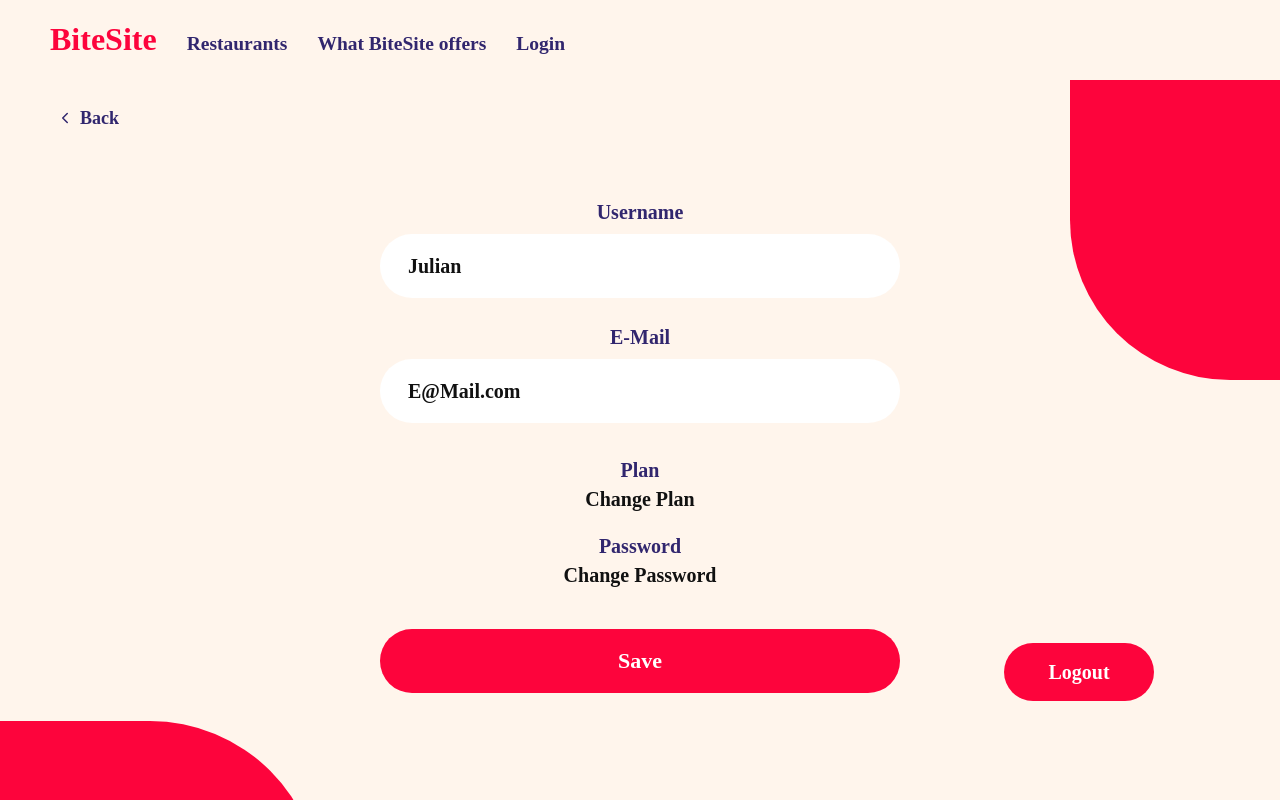
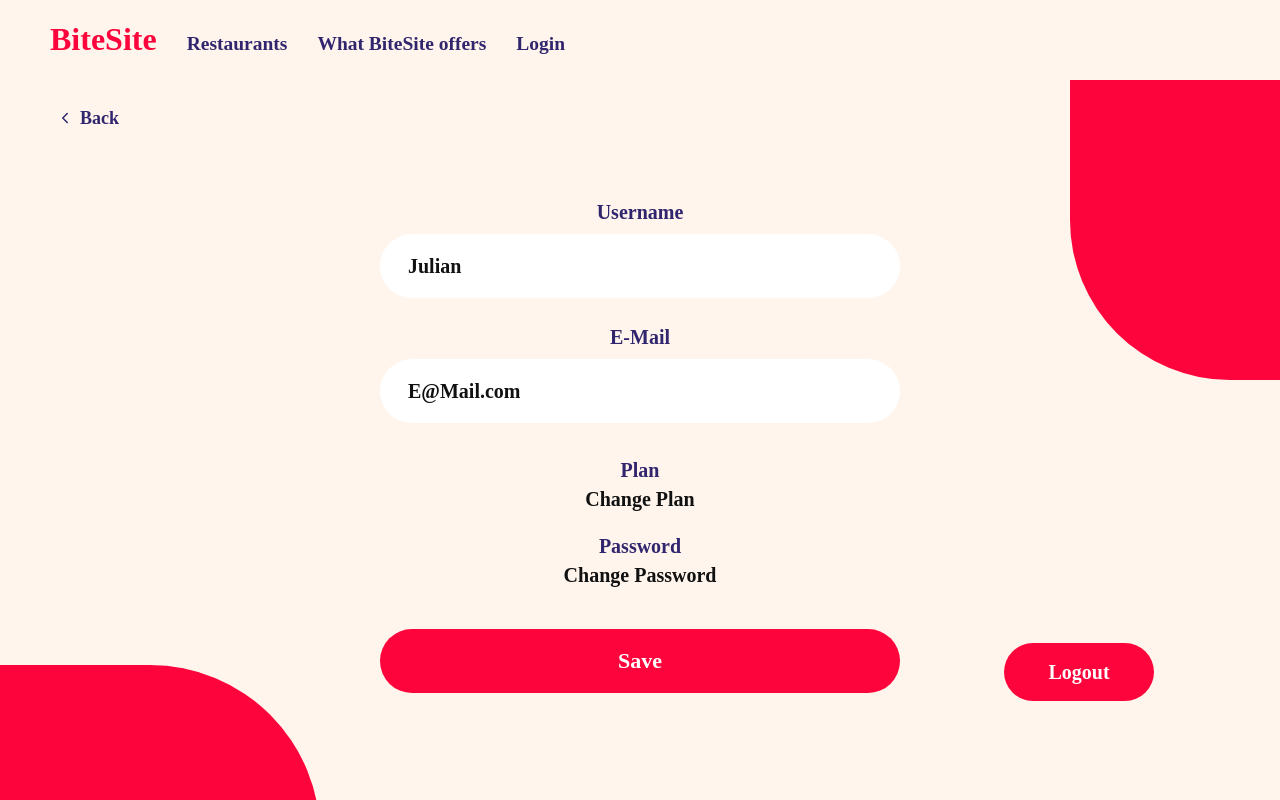
Before and after one commit to davide-muzzi/BiteSite, a Vue app in the folder Frontend/: page /user-settings in a window 1280 px wide. Shown: the top 800 px of the page. Built offline with nearby package versions, Linux system fonts and the light colour scheme; a web font is replaced by a local one.

Commit message:
style(user-settings): reduce bottom gap

```diff
--- a/Frontend/src/views/UserSettingsView.vue
+++ b/Frontend/src/views/UserSettingsView.vue
@@ -80,7 +80,7 @@ function logout() {
     min-height: calc(100vh - 160px);
     width: 100%;
     overflow: hidden;
-    padding: 28px 56px 120px;
+    padding: 28px 56px 64px;
     box-sizing: border-box;
 }
 
```
